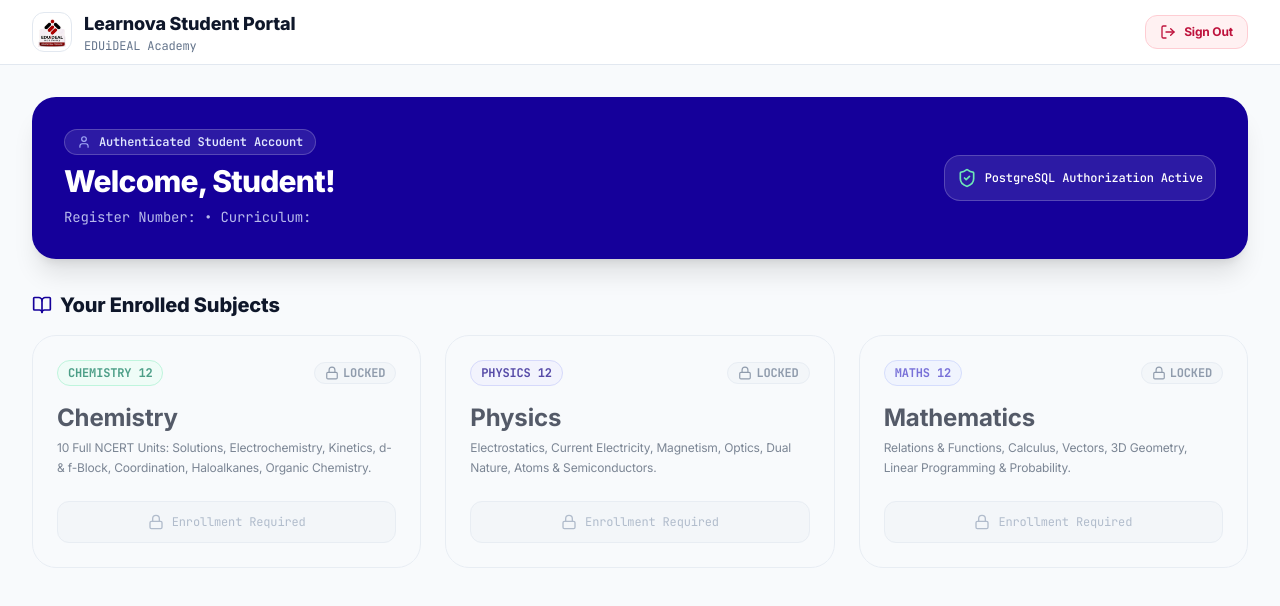
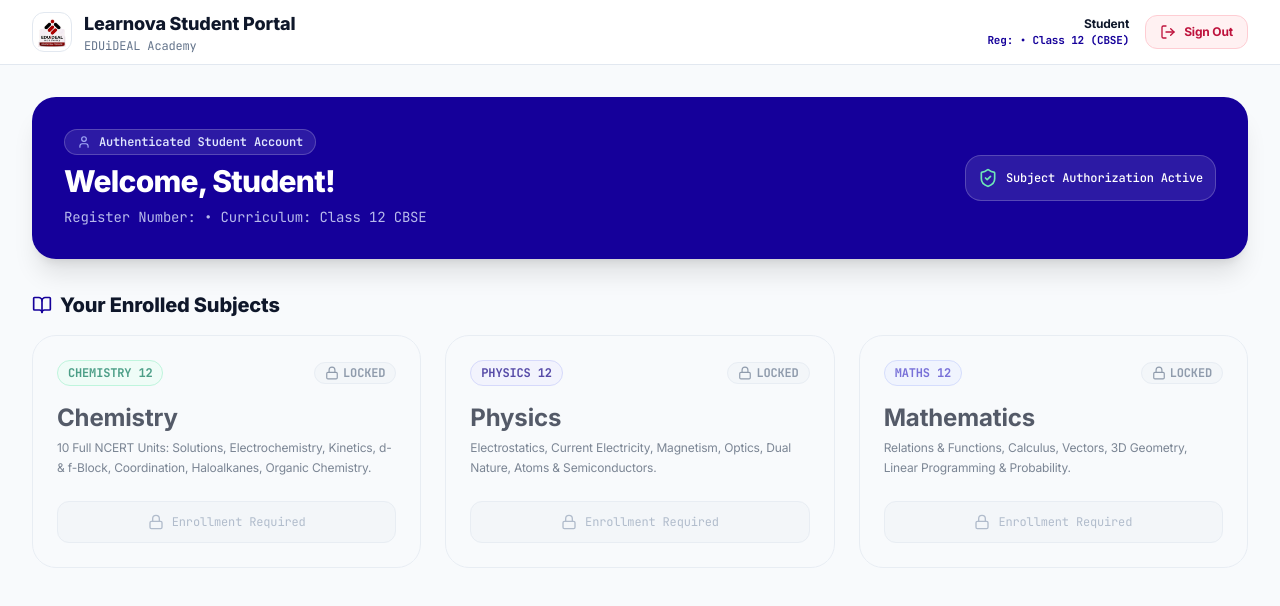
Before and after one commit to rakeshrathna/SOLUTIONS, a React (Vite) app: page /student/dashboard in a window 1280 px wide. Shown: the top 606 px of the page. Built offline with nearby package versions, Linux system fonts and the light colour scheme; sample sign-in values are in the browser's storage.

Commit message:
Fix Admin & Student dashboard blank screen by adding fallback hydration & rendering

```diff
--- a/src/pages/AdminDashboardPage.tsx
+++ b/src/pages/AdminDashboardPage.tsx
@@ -1,15 +1,27 @@
 import React, { useState, useEffect } from 'react';
 import { useNavigate } from 'react-router-dom';
-import { useAuthStore, StudentAdminItem } from '../stores/authStore';
-import { UserPlus, LogOut, CheckCircle2, Users, Sparkles, AlertCircle, ArrowLeft } from 'lucide-react';
+import { useAuthStore, StudentAdminItem, UserInfo } from '../stores/authStore';
+import { UserPlus, LogOut, CheckCircle2, Users, Sparkles, AlertCircle } from 'lucide-react';
 import logoImg from '../assets/logo.png';
 
 const BRAND = 'rgb(21,0,154)';
 
+const getEffectiveUser = (storeUser: UserInfo | null): UserInfo | null => {
+  if (storeUser) return storeUser;
+  const raw = localStorage.getItem('learnova_auth_user');
+  if (!raw) return null;
+  try {
+    return JSON.parse(raw);
+  } catch {
+    return null;
+  }
+};
+
 export const AdminDashboardPage: React.FC = () => {
-  const { user, logout, createStudent, fetchAdminStudents } = useAuthStore();
+  const { user: storeUser, logout, createStudent, fetchAdminStudents } = useAuthStore();
   const navigate = useNavigate();
 
+  const [currentUser, setCurrentUser] = useState<UserInfo | null>(() => getEffectiveUser(storeUser));
   const [students, setStudents] = useState<StudentAdminItem[]>([]);
   const [isModalOpen, setIsModalOpen] = useState(false);
   const [studentName, setStudentName] = useState('');
@@ -22,16 +34,22 @@ export const AdminDashboardPage: React.FC = () => {
   const [errorMsg, setErrorMsg] = useState<string | null>(null);
 
   useEffect(() => {
-    if (!user || user.role !== 'ADMIN') {
+    const active = getEffectiveUser(storeUser);
+    if (!active || active.role !== 'ADMIN') {
       navigate('/login');
       return;
     }
+    setCurrentUser(active);
     loadStudents();
-  }, [user, navigate]);
+  }, [storeUser, navigate]);
 
   const loadStudents = async () => {
-    const list = await fetchAdminStudents();
-    setStudents(list);
+    try {
+      const list = await fetchAdminStudents();
+      setStudents(list || []);
+    } catch {
+      setStudents([]);
+    }
   };
 
   const handleToggleSubject = (code: string) => {
@@ -71,8 +89,29 @@ export const AdminDashboardPage: React.FC = () => {
     navigate('/login');
   };
 
-  if (!user || user.role !== 'ADMIN') {
-    return null;
+  const effectiveAdmin = currentUser || getEffectiveUser(storeUser);
+
+  if (!effectiveAdmin || effectiveAdmin.role !== 'ADMIN') {
+    return (
+      <div className="min-h-screen bg-[#F8FAFC] flex flex-col items-center justify-center p-4">
+        <div className="bg-white border border-slate-200 rounded-3xl p-8 max-w-md w-full text-center space-y-4 shadow-xl">
+          <div className="w-12 h-12 rounded-2xl bg-indigo-50 text-[#15009A] border border-indigo-200 flex items-center justify-center mx-auto">
+            🔒
+          </div>
+          <h2 className="text-xl font-black text-slate-900">Admin Authorization Required</h2>
+          <p className="text-xs text-slate-500 font-mono">
+            Please sign in with administrator credentials (212224040265 / htna2006) to view the admin dashboard.
+          </p>
+          <button
+            onClick={() => navigate('/login')}
+            className="w-full py-3 rounded-xl text-white font-extrabold text-xs shadow-md"
+            style={{ background: BRAND }}
+          >
+            Go to Login Portal
+          </button>
+        </div>
+      </div>
+    );
   }
 
   return (
@@ -91,14 +130,14 @@ export const AdminDashboardPage: React.FC = () => {
                   ADMINISTRATION
                 </span>
               </div>
-              <p className="text-xs text-slate-500 font-mono">EDUiDEAL Academy — PostgreSQL Managed Portal</p>
+              <p className="text-xs text-slate-500 font-mono">EDUiDEAL Academy — Managed Student Portal</p>
             </div>
           </div>
 
           <div className="flex items-center gap-4">
             <div className="text-right hidden sm:block">
-              <p className="text-xs font-semibold text-slate-800">Admin Reg: {user.registerNumber}</p>
-              <p className="text-[11px] text-slate-500 font-mono">Role: {user.role}</p>
+              <p className="text-xs font-semibold text-slate-800">Admin Reg: {effectiveAdmin.registerNumber}</p>
+              <p className="text-[11px] text-slate-500 font-mono">Role: {effectiveAdmin.role}</p>
             </div>
             <button
               onClick={handleLogout}
@@ -121,7 +160,7 @@ export const AdminDashboardPage: React.FC = () => {
           <div className="space-y-2 z-10">
             <div className="inline-flex items-center gap-2 px-3 py-1 rounded-full bg-white/10 text-indigo-100 text-xs font-mono font-semibold border border-white/20">
               <Sparkles className="w-3.5 h-3.5 text-amber-300" />
-              <span>PostgreSQL Transactional Enrollment Management</span>
+              <span>Transactional Student Enrollment Management</span>
             </div>
             <h1 className="text-3xl font-extrabold text-white tracking-tight">
               Class 12 CBSE Student Administration
@@ -185,7 +224,7 @@ export const AdminDashboardPage: React.FC = () => {
           <div className="flex items-center justify-between">
             <div className="flex items-center gap-2">
               <Users className="w-5 h-5 text-[#15009A]" />
-              <h2 className="text-lg font-extrabold text-slate-900">Registered Students in PostgreSQL ({students.length})</h2>
+              <h2 className="text-lg font-extrabold text-slate-900">Registered Students ({students.length})</h2>
             </div>
           </div>
 
--- a/src/pages/StudentDashboardPage.tsx
+++ b/src/pages/StudentDashboardPage.tsx
@@ -1,22 +1,37 @@
-import React, { useEffect } from 'react';
+import React, { useEffect, useState } from 'react';
 import { useNavigate, Link } from 'react-router-dom';
-import { useAuthStore } from '../stores/authStore';
+import { useAuthStore, UserInfo } from '../stores/authStore';
 import { BookOpen, Lock, CheckCircle2, User, LogOut, ArrowRight, ShieldCheck, Clock } from 'lucide-react';
 import logoImg from '../assets/logo.png';
 
 const BRAND = 'rgb(21,0,154)';
 
+const getEffectiveUser = (storeUser: UserInfo | null): UserInfo | null => {
+  if (storeUser) return storeUser;
+  const raw = localStorage.getItem('learnova_auth_user');
+  if (!raw) return null;
+  try {
+    return JSON.parse(raw);
+  } catch {
+    return null;
+  }
+};
+
 export const StudentDashboardPage: React.FC = () => {
-  const { user, studentDashboard, fetchStudentDashboard, logout } = useAuthStore();
+  const { user: storeUser, studentDashboard, fetchStudentDashboard, logout } = useAuthStore();
   const navigate = useNavigate();
 
+  const [currentUser, setCurrentUser] = useState<UserInfo | null>(() => getEffectiveUser(storeUser));
+
   useEffect(() => {
-    if (!user) {
+    const active = getEffectiveUser(storeUser);
+    if (!active) {
       navigate('/login');
       return;
     }
+    setCurrentUser(active);
     fetchStudentDashboard();
-  }, [user, navigate]);
+  }, [storeUser, navigate]);
 
   const handleLogout = () => {
     logout();
@@ -28,6 +43,31 @@ export const StudentDashboardPage: React.FC = () => {
     const sub = studentDashboard.subjects.find((s) => s.code.toUpperCase() === code.toUpperCase());
     return sub ? sub.status : 'LOCKED';
   };
+
+  const activeUser = currentUser || getEffectiveUser(storeUser);
+
+  if (!activeUser) {
+    return (
+      <div className="min-h-screen bg-[#F8FAFC] flex flex-col items-center justify-center p-4">
+        <div className="bg-white border border-slate-200 rounded-3xl p-8 max-w-md w-full text-center space-y-4 shadow-xl">
+          <div className="w-12 h-12 rounded-2xl bg-indigo-50 text-[#15009A] border border-indigo-200 flex items-center justify-center mx-auto">
+            🎓
+          </div>
+          <h2 className="text-xl font-black text-slate-900">Student Portal Login Required</h2>
+          <p className="text-xs text-slate-500 font-mono">
+            Please sign in with your student register number & password to access your dashboard.
+          </p>
+          <button
+            onClick={() => navigate('/login')}
+            className="w-full py-3 rounded-xl text-white font-extrabold text-xs shadow-md"
+            style={{ background: BRAND }}
+          >
+            Go to Sign In Portal
+          </button>
+        </div>
+      </div>
+    );
+  }
 
   return (
     <div className="min-h-screen bg-[#F8FAFC] text-slate-900 font-sans antialiased selection:bg-[#15009A] selection:text-white">
@@ -45,14 +85,12 @@ export const StudentDashboardPage: React.FC = () => {
           </Link>
 
           <div className="flex items-center gap-4">
-            {studentDashboard && (
-              <div className="text-right hidden sm:block">
-                <p className="text-xs font-bold text-slate-900">{studentDashboard.studentName}</p>
-                <p className="text-[11px] text-[#15009A] font-mono font-bold">
-                  Reg: {studentDashboard.registerNumber} • {studentDashboard.className} ({studentDashboard.board})
-                </p>
-              </div>
-            )}
+            <div className="text-right hidden sm:block">
+              <p className="text-xs font-bold text-slate-900">{studentDashboard?.studentName || activeUser.studentName || 'Student'}</p>
+              <p className="text-[11px] text-[#15009A] font-mono font-bold">
+                Reg: {activeUser.registerNumber} • {studentDashboard?.className || 'Class 12'} ({studentDashboard?.board || 'CBSE'})
+              </p>
+            </div>
             <button
               onClick={handleLogout}
               className="flex items-center gap-2 px-3.5 py-2 rounded-xl bg-rose-50 hover:bg-rose-100 border border-rose-200 text-rose-700 text-xs font-bold transition-all"
@@ -77,16 +115,16 @@ export const StudentDashboardPage: React.FC = () => {
               <span>Authenticated Student Account</span>
             </div>
             <h1 className="text-3xl font-extrabold text-white tracking-tight">
-              Welcome, {studentDashboard?.studentName || 'Student'}!
+              Welcome, {studentDashboard?.studentName || activeUser.studentName || 'Student'}!
             </h1>
             <p className="text-sm text-indigo-100/80 max-w-2xl font-mono">
-              Register Number: {studentDashboard?.registerNumber} • Curriculum: {studentDashboard?.className} {studentDashboard?.board}
+              Register Number: {activeUser.registerNumber} • Curriculum: {studentDashboard?.className || 'Class 12'} {studentDashboard?.board || 'CBSE'}
             </p>
           </div>
 
           <div className="flex items-center gap-2 bg-white/10 p-3 rounded-2xl border border-white/20 font-mono text-xs text-white font-medium">
             <ShieldCheck className="w-5 h-5 text-emerald-300" />
-            <span>PostgreSQL Authorization Active</span>
+            <span>Subject Authorization Active</span>
           </div>
         </div>
 
```
